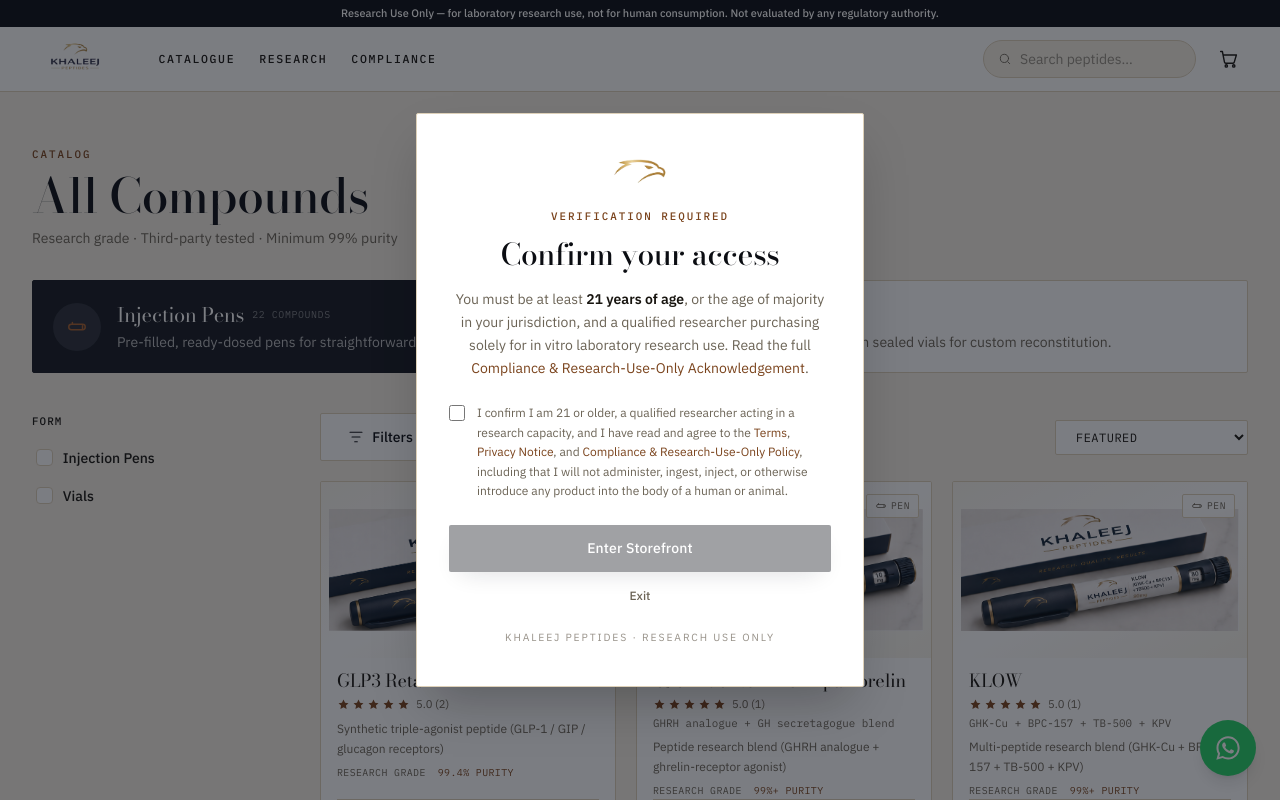
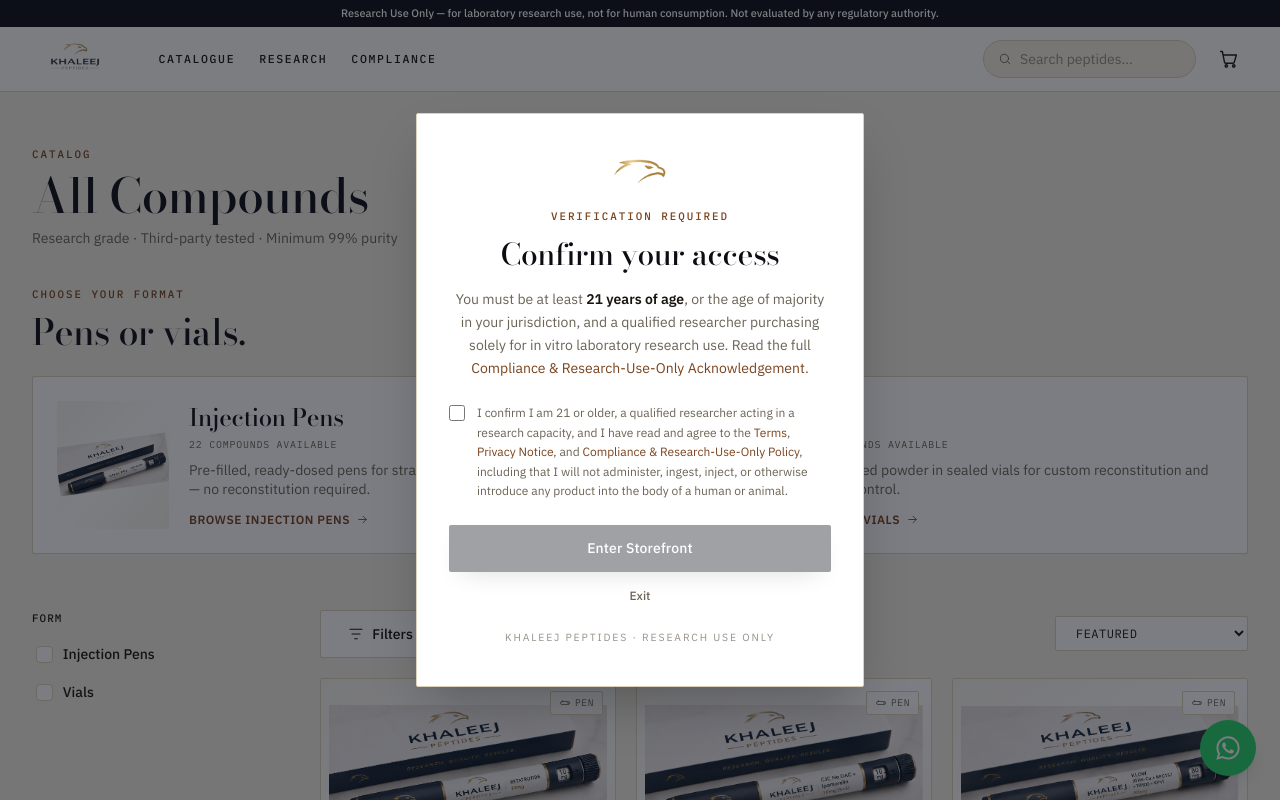
Before and after one commit to nx3xgx123-creator/khaleej-peptides, a Next.js app: page /shop in a window 1280 px wide. Shown: the top 800 px of the page. Built offline with nearby package versions, Linux system fonts and the light colour scheme.

Commit message:
Redesign pens/vials chooser with Peak Labs-style product cards
Replace the icon-row FormChoice buttons with bordered cards showing a
tilted real product photo, mono meta line, description, and a
'Browse X' link, matching the requested reference layout.

```diff
--- a/src/components/ShopClient.tsx
+++ b/src/components/ShopClient.tsx
@@ -3,7 +3,8 @@
 import { useMemo, useState } from "react";
 import { PRODUCTS, Form, fromPrice } from "@/lib/products";
 import ProductCard from "./ProductCard";
-import { FilterIcon, CloseIcon, PenIcon, VialIcon, CheckIcon } from "./icons";
+import { ProductImage } from "./ProductImage";
+import { FilterIcon, CloseIcon, ArrowRight } from "./icons";
 
 const FORMS: { key: Form; label: string }[] = [
   { key: "pen", label: "Injection Pens" },
@@ -81,22 +82,31 @@ export default function ShopClient() {
       </div>
 
       {/* Pens vs. Vials chooser */}
-      <div className="mb-10 grid gap-4 sm:grid-cols-2">
-        <FormChoice
+      <div className="mb-14">
+        <span className="eyebrow text-rosegold-deep">Choose Your Format</span>
+        <h2 className="font-display mt-2 text-3xl font-medium text-plum-deep sm:text-4xl">
+          Pens or vials.
+        </h2>
+        <div className="mt-6 grid gap-5 sm:grid-cols-2">
+          <FormatCard
             label="Injection Pens"
-          desc="Pre-filled, ready-dosed pens for straightforward research handling."
+            desc="Pre-filled, ready-dosed pens for straightforward research handling — no reconstitution required."
             count={formCounts.pen}
             active={forms.length === 1 && forms[0] === "pen"}
             onClick={() => setForms(forms.length === 1 && forms[0] === "pen" ? [] : ["pen"])}
-          dark
+            image="/products/retatrutide-10mg.png"
+            name="GLP3 Reta"
           />
-        <FormChoice
+          <FormatCard
             label="Vials"
-          desc="Lyophilised powder in sealed vials for custom reconstitution."
+            desc="Lyophilised powder in sealed vials for custom reconstitution and dosing control."
             count={formCounts.vial}
             active={forms.length === 1 && forms[0] === "vial"}
             onClick={() => setForms(forms.length === 1 && forms[0] === "vial" ? [] : ["vial"])}
+            image="/products/retatrutide-vial-60mg.png"
+            name="GLP3 Reta"
           />
+        </div>
       </div>
 
       <div className="flex flex-col gap-8 lg:flex-row">
@@ -184,52 +194,52 @@ export default function ShopClient() {
   );
 }
 
-function FormChoice({
+function FormatCard({
   label,
   desc,
   count,
   active,
   onClick,
-  dark,
+  image,
+  name,
 }: {
   label: string;
   desc: string;
   count: number;
   active: boolean;
   onClick: () => void;
-  dark?: boolean;
+  image: string;
+  name: string;
 }) {
-  const Icon = label === "Vials" ? VialIcon : PenIcon;
   return (
     <button
       onClick={onClick}
-      className={`group flex items-center gap-4 rounded-card border p-5 text-left transition-all ${
-        dark
-          ? "bg-plum text-white border-plum hover:-translate-y-0.5"
-          : "bg-white border-line hover:-translate-y-0.5 hover:border-rosegold"
-      } ${active ? "ring-2 ring-rosegold" : ""}`}
-    >
-      <span
-        className={`flex h-12 w-12 shrink-0 items-center justify-center rounded-full ${
-          dark ? "bg-charcoal-soft text-rosegold" : "bg-blush text-rosegold-deep"
+      className={`group flex items-stretch gap-5 rounded-card border bg-white p-5 text-left transition-all hover:-translate-y-0.5 hover:border-rosegold sm:p-6 ${
+        active ? "border-plum ring-1 ring-plum" : "border-line"
       }`}
     >
-        <Icon width={22} height={22} />
-      </span>
-      <span className="flex-1">
-        <span className="flex items-center gap-2">
-          <span className="font-display text-xl">{label}</span>
-          <span className={`mono text-[0.62rem] uppercase tracking-[0.06em] ${dark ? "text-white/45" : "text-ink-soft"}`}>
-            {count} {count === 1 ? "compound" : "compounds"}
+      <span className="relative flex h-28 w-24 shrink-0 items-center justify-center overflow-hidden rounded-card bg-gradient-to-br from-blush/70 via-white to-blush-deep/40 sm:h-32 sm:w-28">
+        <span className="rotate-[-8deg] transition-transform duration-500 ease-out group-hover:rotate-[-4deg] group-hover:scale-105">
+          <ProductImage
+            src={image}
+            name={name}
+            accent="#a8602e"
+            penWidth={110}
+            imgClassName="max-h-24 w-auto object-contain sm:max-h-28"
+          />
         </span>
       </span>
-        <span className={`mt-1 block text-sm leading-snug ${dark ? "text-white/70" : "text-ink-soft"}`}>{desc}</span>
+      <span className="flex min-w-0 flex-1 flex-col justify-center">
+        <span className="font-display text-xl font-medium text-plum-deep sm:text-2xl">{label}</span>
+        <span className="mono mt-1 text-[0.62rem] uppercase tracking-[0.08em] text-ink-soft">
+          {count} {count === 1 ? "compound" : "compounds"} available
         </span>
-      {active && (
-        <span className="flex h-7 w-7 shrink-0 items-center justify-center rounded-full bg-rosegold text-white">
-          <CheckIcon width={14} height={14} />
+        <span className="mt-2 text-sm leading-snug text-ink-soft">{desc}</span>
+        <span className="mt-3 inline-flex items-center gap-1.5 text-xs font-semibold uppercase tracking-[0.04em] text-rosegold-deep">
+          Browse {label}
+          <ArrowRight width={13} height={13} className="transition-transform group-hover:translate-x-0.5" />
         </span>
-      )}
+      </span>
     </button>
   );
 }
```
Lines whose indentation alone changed are shown as unchanged.
